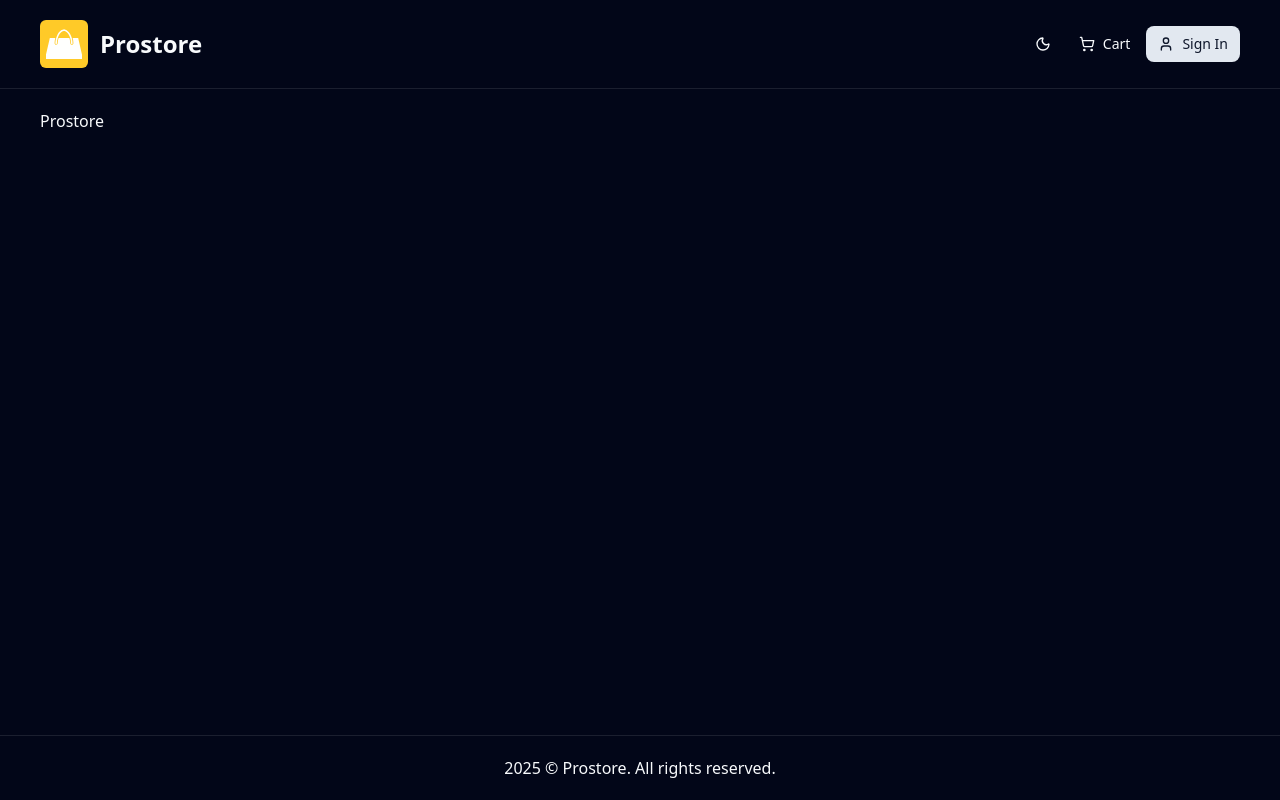
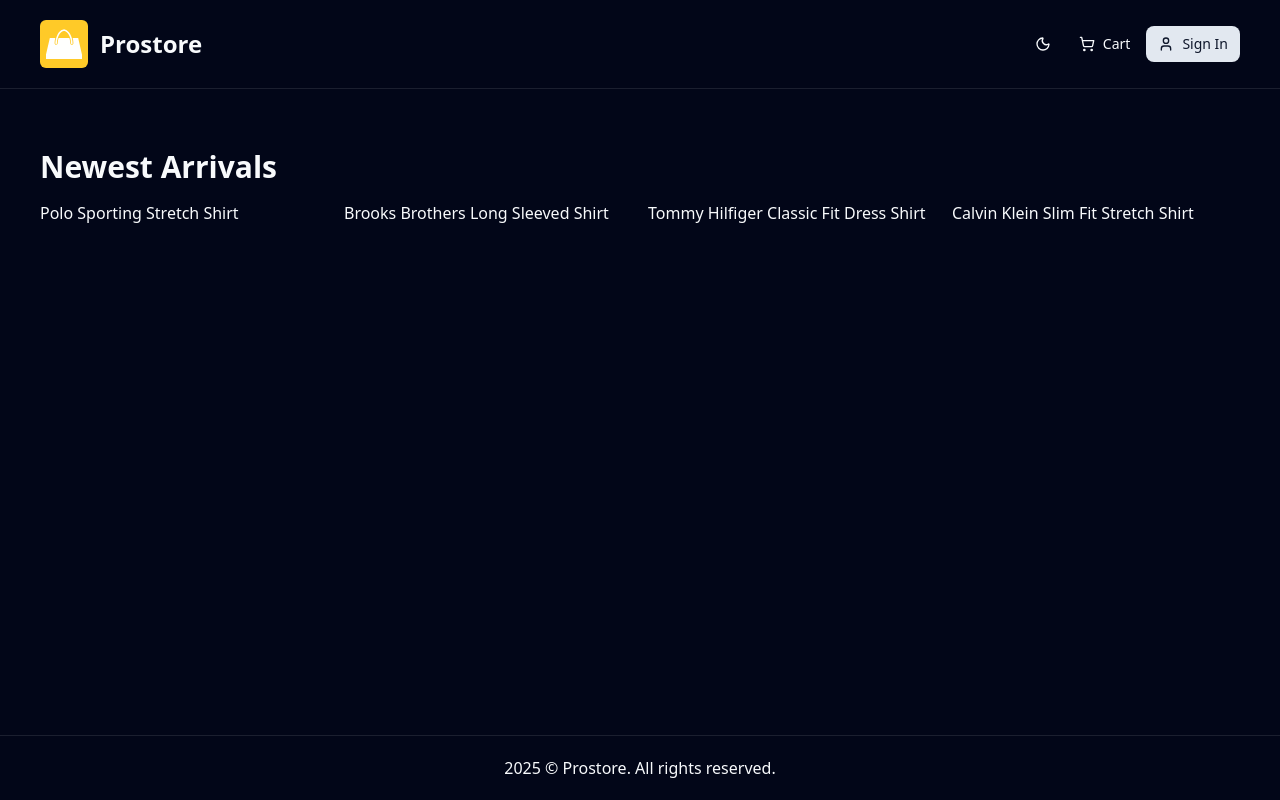
Before and after one commit to ThorondorManwe/next_js_ecommerce, a Next.js app: page / in a window 1280 px wide. Built offline with nearby package versions, Linux system fonts and the light colour scheme; no server answers.

Commit message:
Sample Products & Product List

```diff
--- a/app/(root)/page.tsx
+++ b/app/(root)/page.tsx
@@ -1,9 +1,16 @@
-export const metadata = {
-  title: "Home",
-};
+import ProductList from "@/components/shared/product/product-list";
+import sampleData from "@/db/sample-data";
 
 const Homepage = () => {
-  return <>Prostore</>;
+  return (
+    <>
+      <ProductList
+        data={sampleData.products}
+        title="Newest Arrivals"
+        limit={4}
+      />
+    </>
+  );
 };
 
 export default Homepage;
--- /dev/null
+++ b/components/shared/product/product-list.tsx
@@ -0,0 +1,29 @@
+const ProductList = ({
+  data,
+  title,
+  limit,
+}: {
+  data: any;
+  title?: string;
+  limit?: number;
+}) => {
+  const limitedData = limit ? data.slice(0, limit) : data;
+  return (
+    <div className="my-10">
+      <h2 className="h2-bold mb-4">{title}</h2>
+      {limitedData.length > 0 ? (
+        <div className="grid grid-cols-1 sm:grid-cols-2 md:grid-cols-3 lg:grid-cols-4 gap-4">
+          {limitedData.map((product: any) => (
+            <div key={product.id}>{product.name}</div>
+          ))}
+        </div>
+      ) : (
+        <div>
+          <p>No products found</p>
+        </div>
+      )}
+    </div>
+  );
+};
+
+export default ProductList;
--- /dev/null
+++ b/db/sample-data.ts
@@ -0,0 +1,108 @@
+const sampleData = {
+  products: [
+    {
+      name: 'Polo Sporting Stretch Shirt',
+      slug: 'polo-sporting-stretch-shirt',
+      category: "Men's Dress Shirts",
+      description: 'Classic Polo style with modern comfort',
+      images: [
+        '/images/sample-products/p1-1.jpg',
+        '/images/sample-products/p1-2.jpg',
+      ],
+      price: 59.99,
+      brand: 'Polo',
+      rating: 4.5,
+      numReviews: 10,
+      stock: 5,
+      isFeatured: true,
+      banner: 'banner-1.jpg',
+    },
+    {
+      name: 'Brooks Brothers Long Sleeved Shirt',
+      slug: 'brooks-brothers-long-sleeved-shirt',
+      category: "Men's Dress Shirts",
+      description: 'Timeless style and premium comfort',
+      images: [
+        '/images/sample-products/p2-1.jpg',
+        '/images/sample-products/p2-2.jpg',
+      ],
+      price: 85.9,
+      brand: 'Brooks Brothers',
+      rating: 4.2,
+      numReviews: 8,
+      stock: 10,
+      isFeatured: true,
+      banner: 'banner-2.jpg',
+    },
+    {
+      name: 'Tommy Hilfiger Classic Fit Dress Shirt',
+      slug: 'tommy-hilfiger-classic-fit-dress-shirt',
+      category: "Men's Dress Shirts",
+      description: 'A perfect blend of sophistication and comfort',
+      images: [
+        '/images/sample-products/p3-1.jpg',
+        '/images/sample-products/p3-2.jpg',
+      ],
+      price: 99.95,
+      brand: 'Tommy Hilfiger',
+      rating: 4.9,
+      numReviews: 3,
+      stock: 0,
+      isFeatured: false,
+      banner: null,
+    },
+    {
+      name: 'Calvin Klein Slim Fit Stretch Shirt',
+      slug: 'calvin-klein-slim-fit-stretch-shirt',
+      category: "Men's Dress Shirts",
+      description: 'Streamlined design with flexible stretch fabric',
+      images: [
+        '/images/sample-products/p4-1.jpg',
+        '/images/sample-products/p4-2.jpg',
+      ],
+      price: 39.95,
+      brand: 'Calvin Klein',
+      rating: 3.6,
+      numReviews: 5,
+      stock: 10,
+      isFeatured: false,
+      banner: null,
+    },
+    {
+      name: 'Polo Ralph Lauren Oxford Shirt',
+      slug: 'polo-ralph-lauren-oxford-shirt',
+      category: "Men's Dress Shirts",
+      description: 'Iconic Polo design with refined oxford fabric',
+      images: [
+        '/images/sample-products/p5-1.jpg',
+        '/images/sample-products/p5-2.jpg',
+      ],
+      price: 79.99,
+      brand: 'Polo',
+      rating: 4.7,
+      numReviews: 18,
+      stock: 6,
+      isFeatured: false,
+      banner: null,
+    },
+    {
+      name: 'Polo Classic Pink Hoodie',
+      slug: 'polo-classic-pink-hoodie',
+      category: "Men's Sweatshirts",
+      description: 'Soft, stylish, and perfect for laid-back days',
+      images: [
+        '/images/sample-products/p6-1.jpg',
+        '/images/sample-products/p6-2.jpg',
+      ],
+      price: 99.99,
+      brand: 'Polo',
+      rating: 4.6,
+      numReviews: 12,
+      stock: 8,
+      isFeatured: true,
+      banner: null,
+    },
+  ],
+};
+
+export default sampleData;
```
